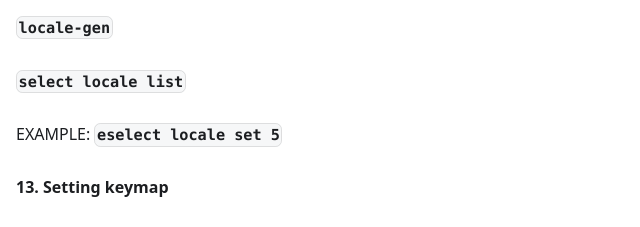
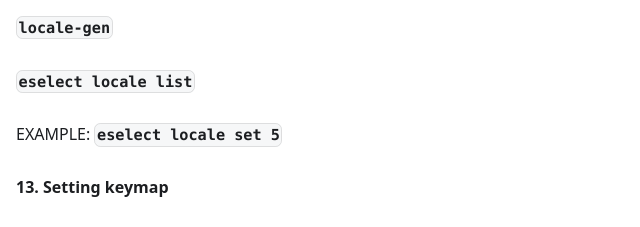
Before and after one commit to BlakaDivin/BlakaDivin.github.io, a plain HTML site: page index.html in a window 1280 px wide. Shown: the part 3902-4129 px from the top of the page, 0-640 px from the left. Drawn offline with Linux system fonts and the light colour scheme.

Commit message:
Add files via upload

```diff
--- a/index.html
+++ b/index.html
@@ -211,7 +211,7 @@ OPTIONAL: <code>epro subarch amd64-zen2</code><br>
 
 <code>locale-gen</code><br>
 <br>
-<code>select locale list</code><br>
+<code>eselect locale list</code><br>
 <br>
 EXAMPLE: <code>eselect locale set 5</code><br>
 <br>
```
